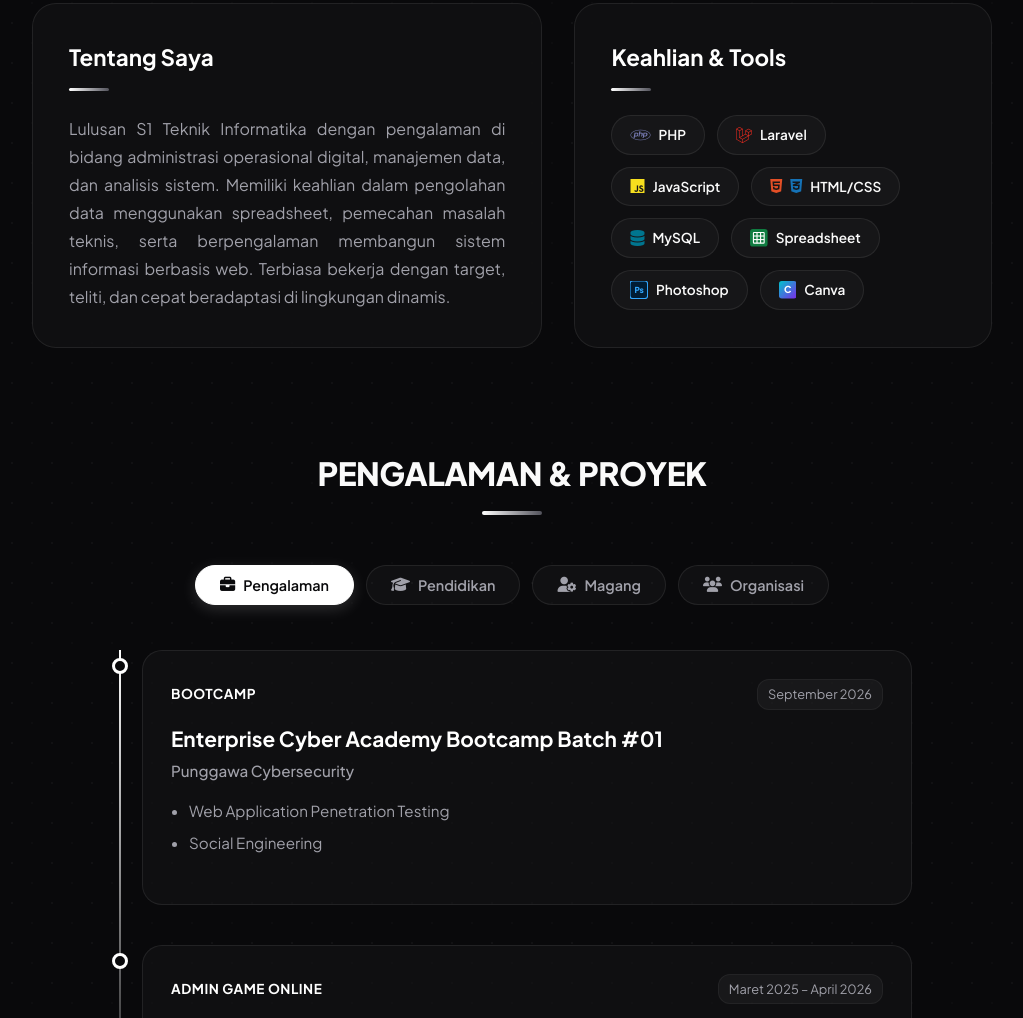
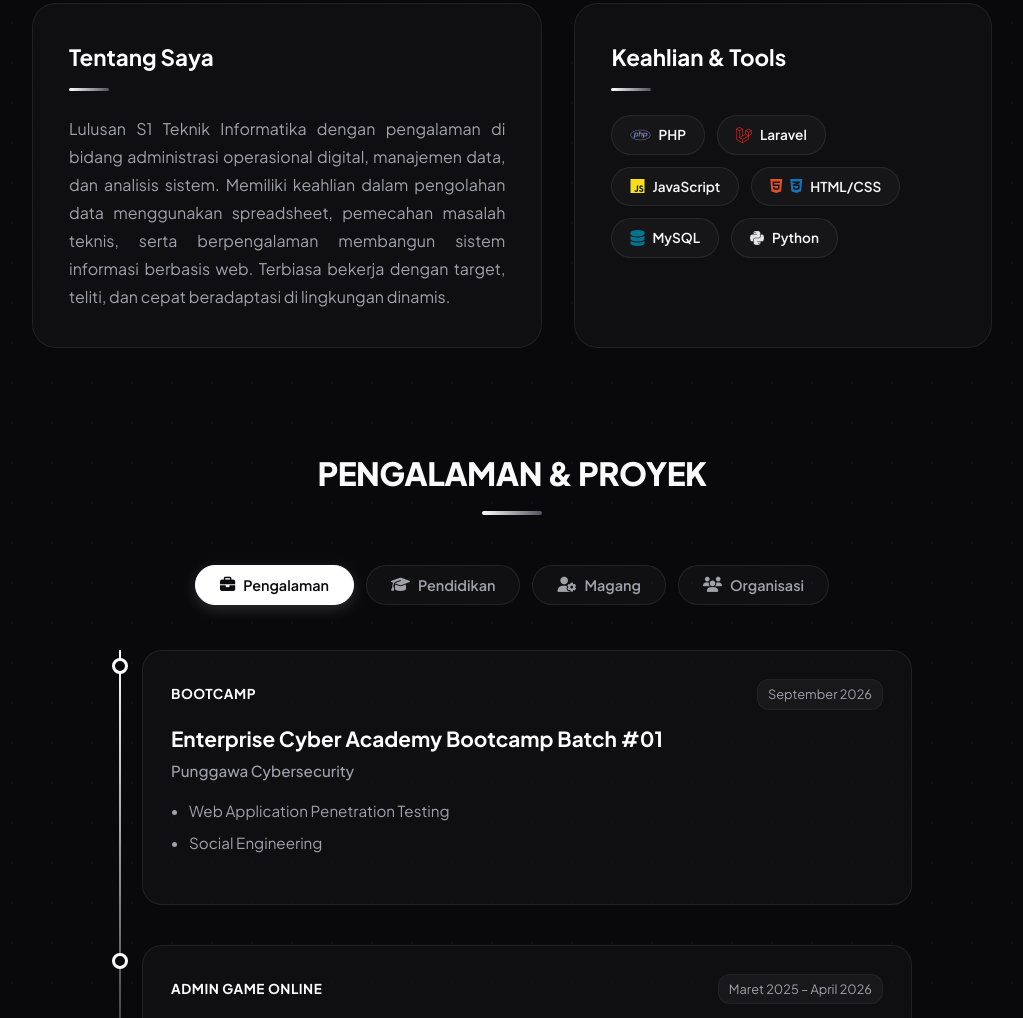
Before and after one commit to suryajalu/suryajalu.github.io, a plain HTML site: page index.html in a window 1280 px wide. Shown: the part 877-1895 px from the top of the page, without its empty margins (128-1151 px from the left). Drawn offline with Linux system fonts and the light colour scheme.

Commit message:
Add files via upload

```diff
--- a/index.html
+++ b/index.html
@@ -110,41 +110,7 @@
                     <span class="tag-badge"><i class="fa-brands fa-html5"></i> <i class="fa-brands fa-css3-alt"></i>
                         HTML/CSS</span>
                     <span class="tag-badge"><i class="fa-solid fa-database"></i> MySQL</span>
-                    <span class="tag-badge">
-                        <svg class="custom-icon spreadsheet-icon" viewBox="0 0 256 256">
-                            <rect width="256" height="256" rx="42" fill="#107c41" />
-                            <!-- Grid representation -->
-                            <rect x="50" y="50" width="156" height="156" rx="10" fill="none" stroke="#ffffff"
-                                stroke-width="16" />
-                            <line x1="50" y1="102" x2="206" y2="102" stroke="#ffffff" stroke-width="16" />
-                            <line x1="50" y1="154" x2="206" y2="154" stroke="#ffffff" stroke-width="16" />
-                            <line x1="102" y1="50" x2="102" y2="206" stroke="#ffffff" stroke-width="16" />
-                            <line x1="154" y1="50" x2="154" y2="206" stroke="#ffffff" stroke-width="16" />
-                        </svg>
-                        Spreadsheet
-                    </span>
-                    <span class="tag-badge">
-                        <svg class="custom-icon ps-icon" viewBox="0 0 256 256">
-                            <rect width="256" height="256" rx="40" fill="#001d34" stroke="#31a8ff" stroke-width="16" />
-                            <text x="52%" y="55%" font-family="'Segoe UI', Arial, sans-serif" font-weight="900"
-                                font-size="120" fill="#31a8ff" dominant-baseline="middle" text-anchor="middle">Ps</text>
-                        </svg>
-                        Photoshop
-                    </span>
-                    <span class="tag-badge">
-                        <svg class="custom-icon canva-icon" viewBox="0 0 256 256">
-                            <defs>
-                                <linearGradient id="canvaGrad" x1="0%" y1="0%" x2="100%" y2="100%">
-                                    <stop offset="0%" stop-color="#00c4cc" />
-                                    <stop offset="100%" stop-color="#7d2ae8" />
-                                </linearGradient>
-                            </defs>
-                            <rect width="256" height="256" rx="40" fill="url(#canvaGrad)" />
-                            <text x="50%" y="54%" font-family="'Segoe UI', Arial, sans-serif" font-weight="900"
-                                font-size="140" fill="#ffffff" dominant-baseline="middle" text-anchor="middle">C</text>
-                        </svg>
-                        Canva
-                    </span>
+                    <span class="tag-badge"><i class="fa-brands fa-python"></i> Python</span>
                 </div>
             </div>
         </section>
```
